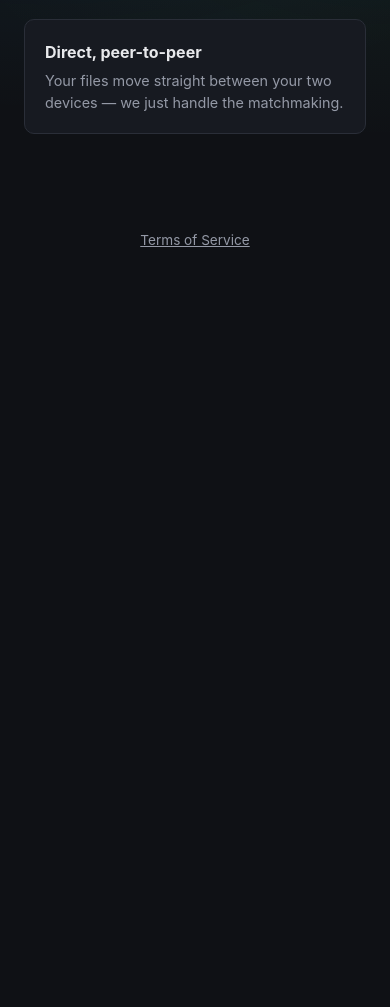
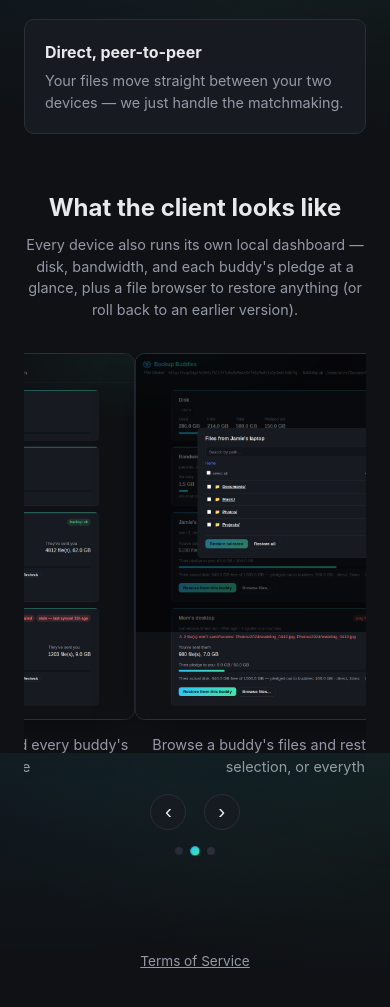
Before and after one commit to mspencerl87/backup-buddies, a plain HTML site: page apps/web/index.html in a window 390 px wide. Shown: the part 935-1942 px from the top of the page. Before the commit the page ends 1234 px from the top, so only its background shows below. Drawn offline with Linux system fonts and the light colour scheme.

Commit message:
Add a client-dashboard screenshot carousel to the homepage
New "What the client looks like" section on index.html with a 3-slide
carousel (overview, file browser, version history) — autoplay, prev/next
arrows, dot nav, captions. Vanilla JS, no dependencies, consistent with
the rest of the site.

Screenshots (apps/web/assets/screenshots/) are mocked: extracted the
real embedded dashboard HTML from apps/client/src/dashboard.rs, served
it against a throwaway local server returning plausible fake /api/*
data, and screenshotted it headless. Real UI/CSS/JS, invented numbers —
worth swapping for genuine screenshots once there's a real test setup
to pull them from.

Verified rendering at desktop and mobile widths; fixed a missed
overflow:hidden that was showing all three slides side-by-side instead
of one at a time.

Co-Authored-By: Claude Sonnet 5 <noreply@anthropic.com>
Claude-Session: https://claude.ai/code/session_01WfDm8uNZ3p1tTj81gVxBdB

```diff
--- a/apps/web/index.html
+++ b/apps/web/index.html
@@ -50,7 +50,89 @@
         <p>Your files move straight between your two devices — we just handle the matchmaking.</p>
       </div>
     </section>
+
+    <section class="screenshots">
+      <h2>What the client looks like</h2>
+      <p class="muted">
+        Every device also runs its own local dashboard — disk, bandwidth, and
+        each buddy's pledge at a glance, plus a file browser to restore
+        anything (or roll back to an earlier version).
+      </p>
+      <div class="carousel" id="client-carousel">
+        <div class="carousel-viewport">
+        <div class="carousel-track">
+          <figure class="carousel-slide">
+            <img src="/assets/screenshots/client-overview.png" alt="Client dashboard overview, showing disk usage, bandwidth, and each buddy's backup status" loading="lazy">
+            <figcaption>Overview — disk, bandwidth, and every buddy's pledge in one place</figcaption>
+          </figure>
+          <figure class="carousel-slide">
+            <img src="/assets/screenshots/client-browse.png" alt="File browser modal showing a buddy's backed-up folders" loading="lazy">
+            <figcaption>Browse a buddy's files and restore a folder, a selection, or everything</figcaption>
+          </figure>
+          <figure class="carousel-slide">
+            <img src="/assets/screenshots/client-history.png" alt="File version history, showing two previous backed-up versions of a file" loading="lazy">
+            <figcaption>Pull back an earlier version — the last 2 replaced copies of any file</figcaption>
+          </figure>
+        </div>
+        </div>
+        <button type="button" class="carousel-arrow carousel-prev" aria-label="Previous screenshot">&#8249;</button>
+        <button type="button" class="carousel-arrow carousel-next" aria-label="Next screenshot">&#8250;</button>
+        <div class="carousel-dots" role="tablist" aria-label="Screenshot navigation"></div>
+      </div>
+    </section>
   </main>
+
+  <script>
+    (function () {
+      var root = document.getElementById("client-carousel");
+      var track = root.querySelector(".carousel-track");
+      var slides = Array.prototype.slice.call(root.querySelectorAll(".carousel-slide"));
+      var dotsWrap = root.querySelector(".carousel-dots");
+      var prevBtn = root.querySelector(".carousel-prev");
+      var nextBtn = root.querySelector(".carousel-next");
+      var index = 0;
+      var autoplayMs = 5000;
+      var timer = null;
+
+      slides.forEach(function (_, i) {
+        var dot = document.createElement("button");
+        dot.type = "button";
+        dot.className = "carousel-dot";
+        dot.setAttribute("role", "tab");
+        dot.setAttribute("aria-label", "Go to screenshot " + (i + 1));
+        dot.addEventListener("click", function () {
+          goTo(i);
+          restartAutoplay();
+        });
+        dotsWrap.appendChild(dot);
+      });
+      var dots = Array.prototype.slice.call(dotsWrap.children);
+
+      function render() {
+        track.style.transform = "translateX(-" + index * 100 + "%)";
+        dots.forEach(function (dot, i) {
+          dot.classList.toggle("active", i === index);
+          dot.setAttribute("aria-selected", i === index ? "true" : "false");
+        });
+      }
+
+      function goTo(i) {
+        index = (i + slides.length) % slides.length;
+        render();
+      }
+
+      function restartAutoplay() {
+        if (timer) clearInterval(timer);
+        timer = setInterval(function () { goTo(index + 1); }, autoplayMs);
+      }
+
+      prevBtn.addEventListener("click", function () { goTo(index - 1); restartAutoplay(); });
+      nextBtn.addEventListener("click", function () { goTo(index + 1); restartAutoplay(); });
+
+      render();
+      restartAutoplay();
+    })();
+  </script>
 
   <footer>
     <a href="/terms.html">Terms of Service</a>
--- a/apps/web/style.css
+++ b/apps/web/style.css
@@ -873,3 +873,123 @@ code {
   font-weight: 700;
   color: var(--text);
 }
+
+/* Homepage client-screenshot carousel */
+
+.screenshots {
+  margin-top: 3.5rem;
+  text-align: center;
+}
+
+.screenshots h2 {
+  font-size: 1.5rem;
+  margin-bottom: 0.5rem;
+}
+
+.screenshots > p.muted {
+  max-width: 520px;
+  margin: 0 auto 2rem;
+}
+
+.carousel {
+  position: relative;
+  max-width: 620px;
+  margin: 0 auto;
+}
+
+.carousel-viewport {
+  overflow: hidden;
+}
+
+.carousel-track {
+  display: flex;
+  transition: transform 0.4s var(--ease);
+}
+
+.carousel-slide {
+  flex: 0 0 100%;
+  margin: 0;
+}
+
+.carousel-slide img {
+  width: 100%;
+  height: auto;
+  display: block;
+  border-radius: var(--radius);
+  border: 1px solid var(--border);
+  box-shadow: 0 16px 40px -16px rgba(0, 0, 0, 0.6);
+}
+
+.carousel-slide figcaption {
+  margin-top: 0.9rem;
+  color: var(--text-muted);
+  font-size: 0.9rem;
+}
+
+.carousel-arrow {
+  position: absolute;
+  top: calc(50% - 1.6rem);
+  transform: translateY(-50%);
+  width: 2.25rem;
+  height: 2.25rem;
+  border-radius: 50%;
+  border: 1px solid var(--border);
+  background: rgba(23, 26, 33, 0.85);
+  color: var(--text);
+  font-size: 1.3rem;
+  line-height: 1;
+  cursor: pointer;
+  display: flex;
+  align-items: center;
+  justify-content: center;
+  transition: border-color 0.15s var(--ease), background-color 0.15s var(--ease), transform 0.15s var(--ease);
+}
+
+.carousel-arrow:hover {
+  border-color: var(--accent);
+  background: rgba(79, 140, 255, 0.12);
+}
+
+.carousel-prev {
+  left: -1.1rem;
+}
+
+.carousel-next {
+  right: -1.1rem;
+}
+
+@media (max-width: 680px) {
+  .carousel-arrow {
+    position: static;
+    transform: none;
+    display: inline-flex;
+    margin: 1rem 0.4rem 0;
+  }
+}
+
+.carousel-dots {
+  display: flex;
+  justify-content: center;
+  gap: 0.5rem;
+  margin-top: 1.1rem;
+}
+
+.carousel-dot {
+  width: 8px;
+  height: 8px;
+  border-radius: 50%;
+  border: none;
+  padding: 0;
+  background: var(--border);
+  cursor: pointer;
+  transition: background 0.2s var(--ease), transform 0.2s var(--ease);
+}
+
+.carousel-dot:hover {
+  background: #4b5165;
+}
+
+.carousel-dot.active {
+  background: var(--accent-grad);
+  transform: scale(1.2);
+}
```
Also changed, not shown: apps/web/assets/screenshots/client-browse.png (added), apps/web/assets/screenshots/client-history.png (added), apps/web/assets/screenshots/client-overview.png (added).
